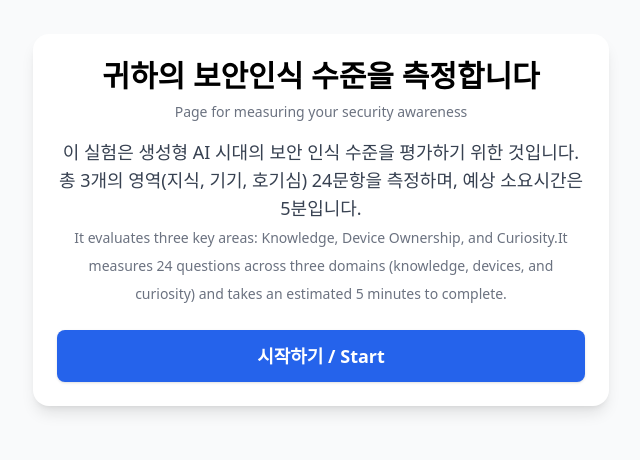
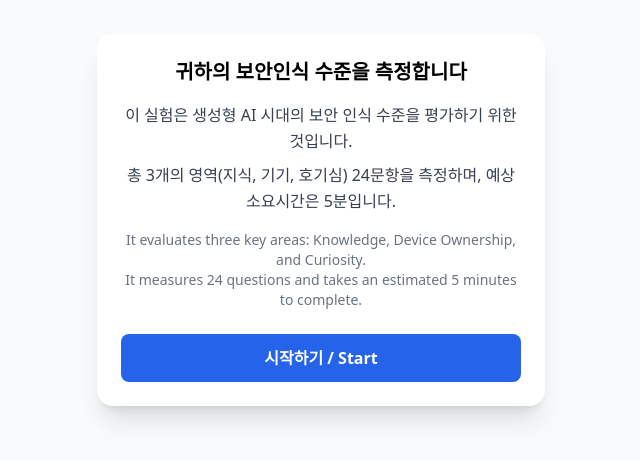
Before and after one commit to ifman76/security-awareness-frontend, a React (Vite) app: page / in a window 1280 px wide. Shown: the part 180-640 px from the top of the page, without its empty margins (319-959 px from the left). Built offline with nearby package versions, Linux system fonts and the light colour scheme.

Commit message:
Add participant info storage and result score logging

```diff
--- a/src/pages/StartPage.jsx
+++ b/src/pages/StartPage.jsx
@@ -10,29 +10,24 @@ export default function StartPage() {
 
   return (
     <div className="min-h-screen flex flex-col justify-center items-center px-4 bg-gray-50">
-      <div className="max-w-xl w-full bg-white rounded-2xl shadow-lg p-6 text-center">
-        <h2 className="text-2xl sm:text-3xl font-bold mb-2 leading-snug">
-          귀하의 보안인식 수준을 측정합니다
-        </h2>
-        <p className="text-sm text-gray-500 mb-4">
-          Page for measuring your security awareness
+      <div className="bg-white shadow-xl rounded-2xl p-6 max-w-md mx-auto text-center">
+        <h1 className="text-xl font-bold mb-4">귀하의 보안인식 수준을 측정합니다</h1>
+        <p className="text-base text-gray-700 leading-relaxed mb-2">
+          이 실험은 생성형 AI 시대의 보안 인식 수준을 평가하기 위한 것입니다.
         </p>
-        <p className="text-base sm:text-lg leading-relaxed text-gray-700 mb-6">
-          이 실험은 생성형 AI 시대의 보안 인식 수준을 평가하기 위한 것입니다.
-          <br />
+        <p className="text-base text-gray-700 leading-relaxed mb-2">
           총 3개의 영역(지식, 기기, 호기심) 24문항을 측정하며, 예상 소요시간은 5분입니다.
-          <br />
-          <span className="text-sm text-gray-500">
-            It evaluates three key areas: Knowledge, Device Ownership, and Curiosity.
-          </span>
-          <span className="text-sm text-gray-500">
-            It measures 24 questions across three domains (knowledge, devices, and curiosity) and takes an estimated 5 minutes to complete.
-          </span>
-          <br />
         </p>
+        <p className="text-sm text-gray-500 mt-4">
+          It evaluates three key areas: Knowledge, Device Ownership, and Curiosity.
+        </p>
+        <p className="text-sm text-gray-500">
+          It measures 24 questions and takes an estimated 5 minutes to complete.
+        </p>
+
         <button
           onClick={handleStart}
-          className="w-full py-3 px-6 bg-blue-600 text-white rounded-lg hover:bg-blue-700 text-lg font-semibold shadow"
+          className="mt-6 w-full bg-blue-600 hover:bg-blue-700 text-white py-3 rounded-lg text-base font-semibold"
         >
           시작하기 / Start
         </button>
```
